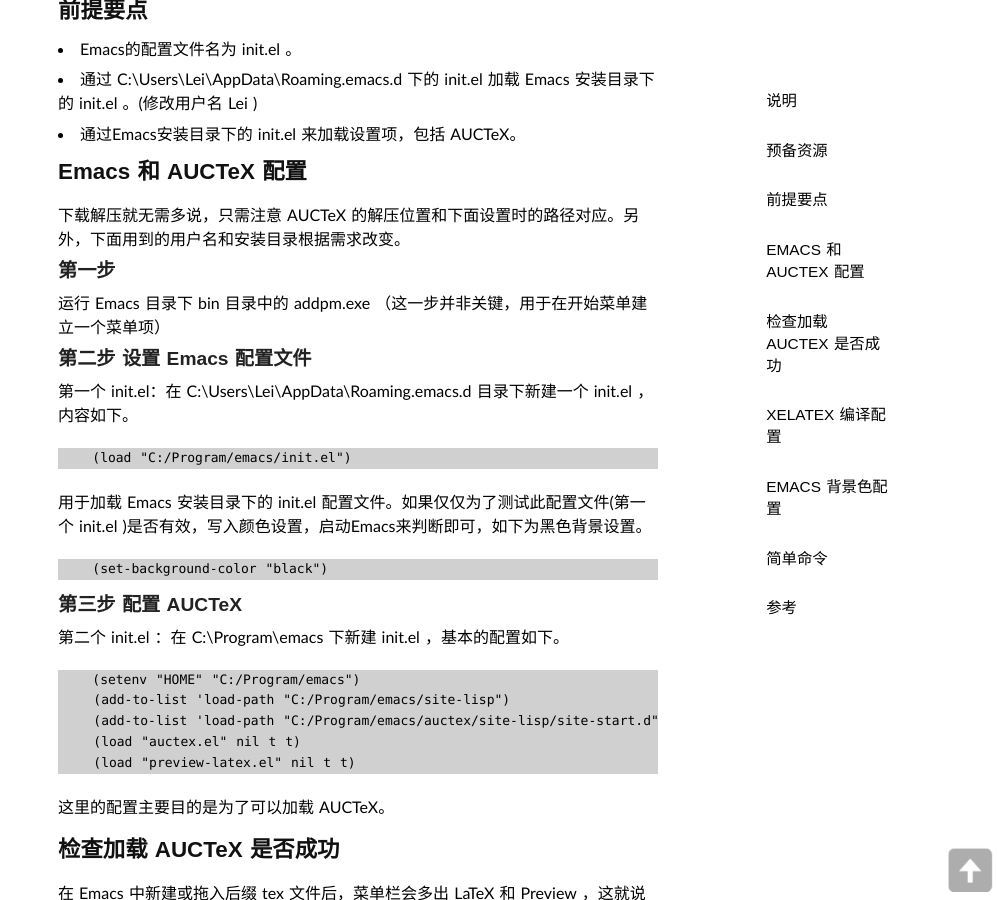
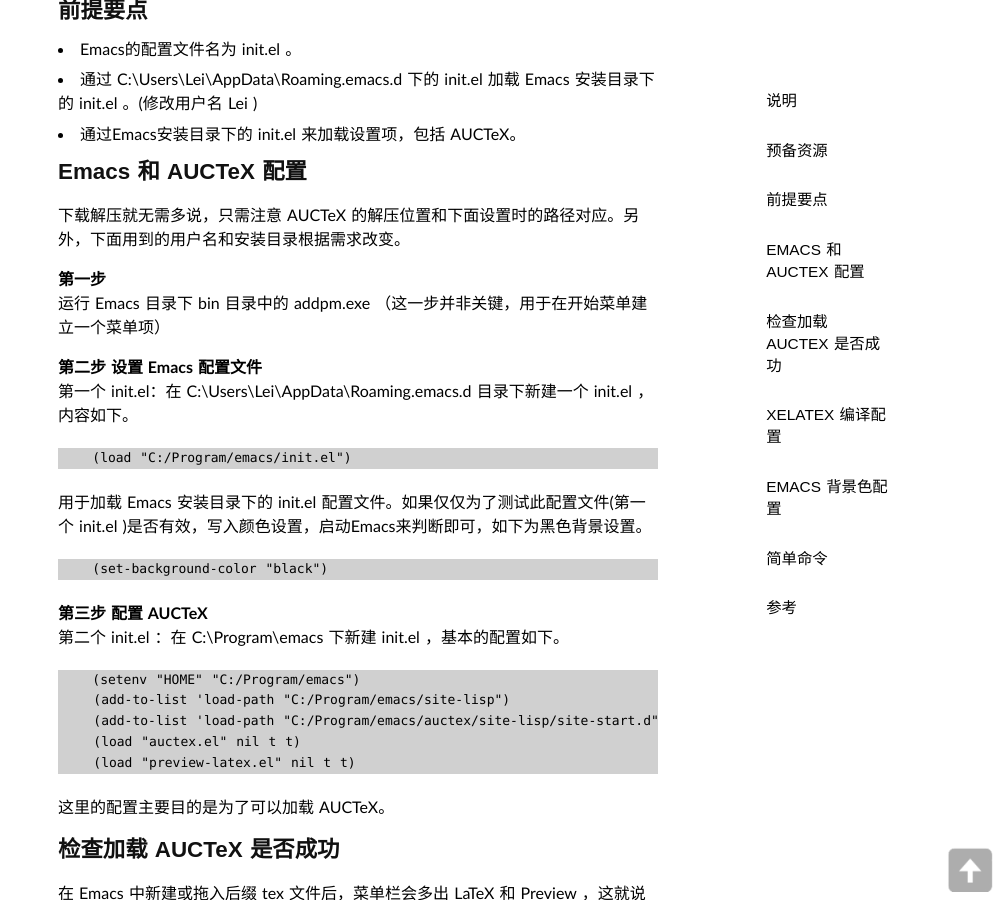
Before and after one commit to Xuezhiyuanlin/herechen.github.io, a Jekyll site: the page built from _posts/2014-03-08-Emacs-AUCTeX-installation-settings.md, in a window 1280 px wide and 900 px high, scrolled down 387 px. Shown: the whole window, without its empty margins (282-1280 px from the left). Built offline with Jekyll 4.4.1, drawn with Linux system fonts in a browser that asks for light colours; some web fonts are replaced; Markdown is read by kramdown in place of the engine named in the settings; comment, search, counter and statistics services are not loaded.

Commit message:
herechen

```diff
--- a/_posts/2014-03-08-Emacs-AUCTeX-installation-settings.md
+++ b/_posts/2014-03-08-Emacs-AUCTeX-installation-settings.md
@@ -27,10 +27,10 @@
 ## Emacs 和 AUCTeX 配置
 下载解压就无需多说，只需注意 AUCTeX 的解压位置和下面设置时的路径对应。另外，下面用到的用户名和安装目录根据需求改变。
 
-### 第一步
+**第一步**
 运行 Emacs 目录下 bin 目录中的 addpm.exe （这一步并非关键，用于在开始菜单建立一个菜单项）
 
-### 第二步 设置 Emacs 配置文件
+**第二步 设置 Emacs 配置文件**
 第一个 init.el：在 C:\Users\Lei\AppData\Roaming\.emacs.d 目录下新建一个 init.el ，内容如下。
 
         (load "C:/Program/emacs/init.el")
@@ -39,7 +39,7 @@
 
         (set-background-color "black")
 
-### 第三步 配置 AUCTeX
+**第三步 配置 AUCTeX**
 第二个 init.el ：在 C:\Program\emacs 下新建 init.el ，基本的配置如下。
 
         (setenv "HOME" "C:/Program/emacs")
```
Also changed, not shown: about/index.md (+0 -6 lines).
